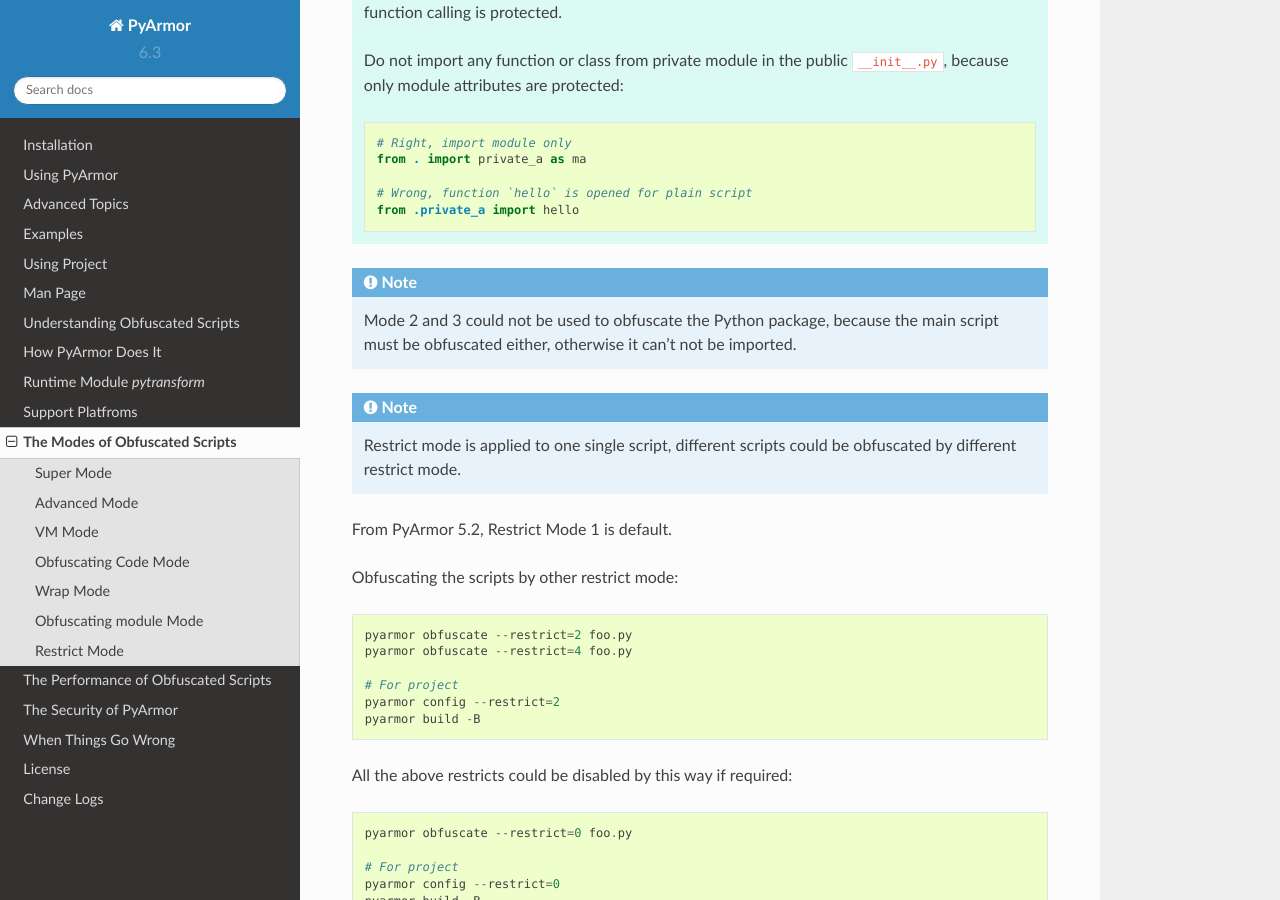
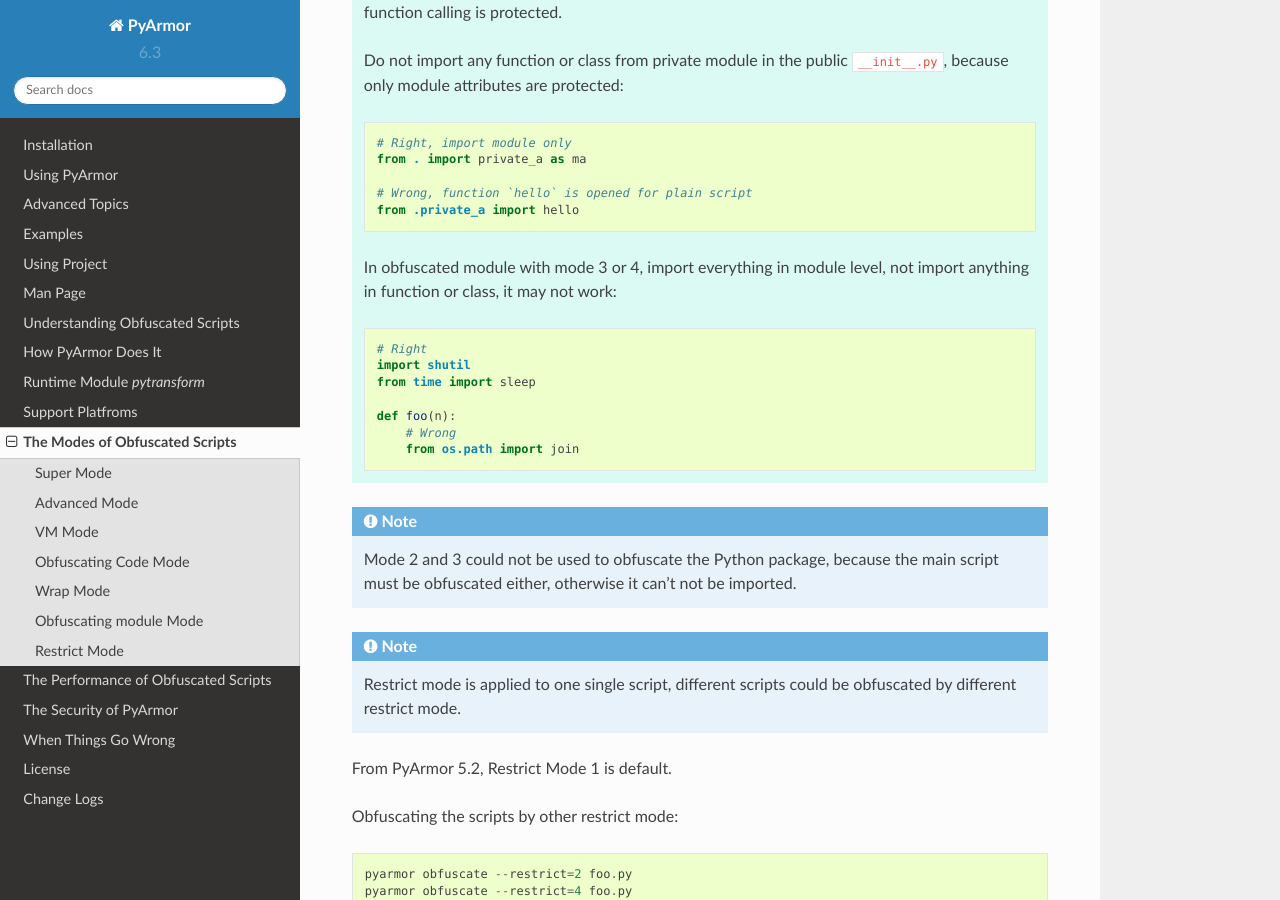
Before and after one commit to dashingsoft/pyarmor, a Sphinx documentation site: the page built from docs/mode.rst, in a window 1280 px wide and 900 px high, scrolled down 6965 px. Built offline with Sphinx 7.4.7 and the Read the Docs theme 2.0.0, drawn with Linux system fonts in a browser that asks for light colours.

Commit message:
Add note for restrict mode 4

```diff
--- a/docs/mode.rst
+++ b/docs/mode.rst
@@ -341,6 +341,17 @@
        # Wrong, function `hello` is opened for plain script
        from .private_a import hello
 
+   In obfuscated module with mode 3 or 4, import everything in module
+   level, not import anything in function or class, it may not work::
+
+       # Right
+       import shutil
+       from time import sleep
+
+       def foo(n):
+           # Wrong
+           from os.path import join
+
 .. note::
 
    Mode 2 and 3 could not be used to obfuscate the Python package, because the
```
